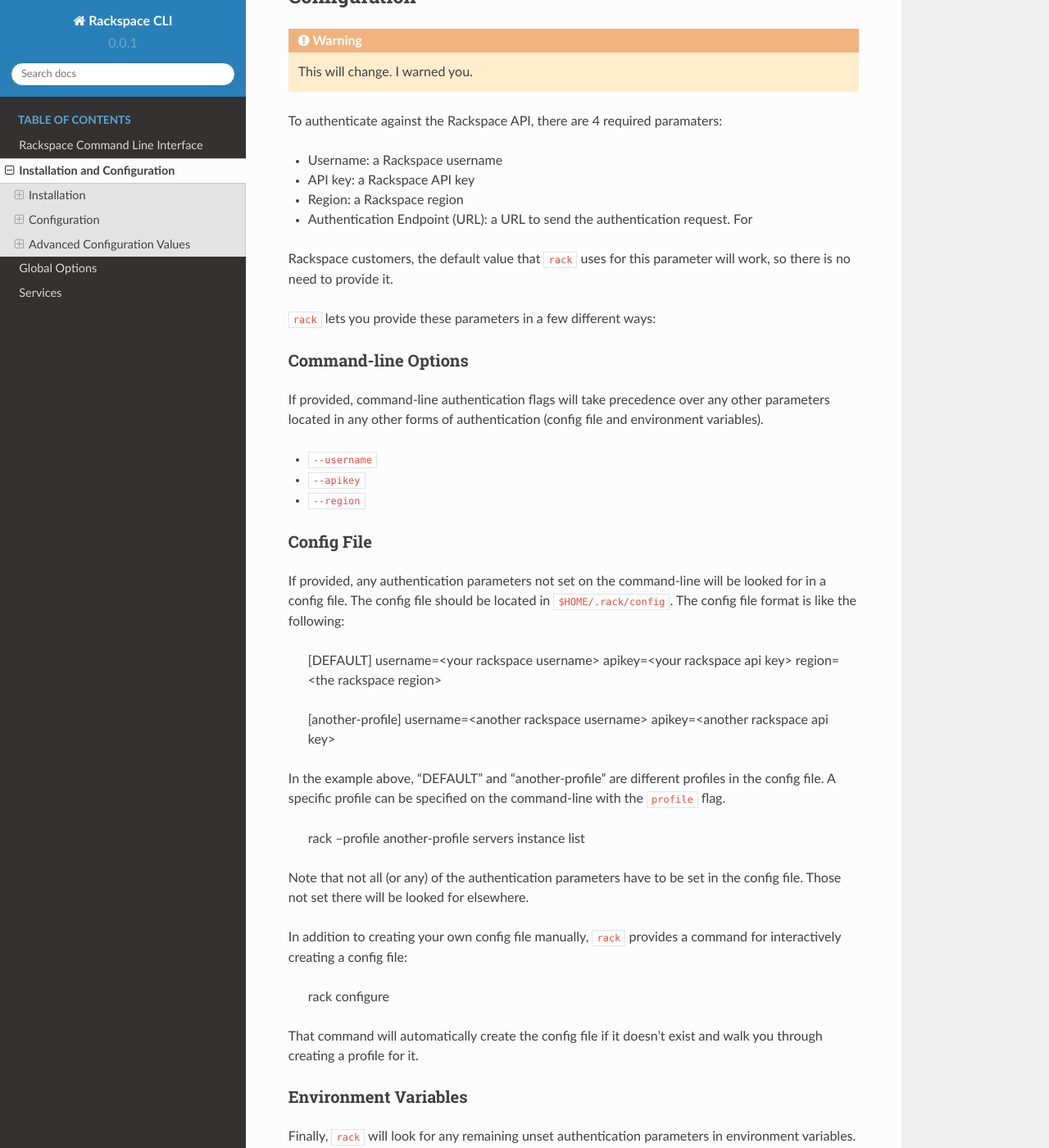
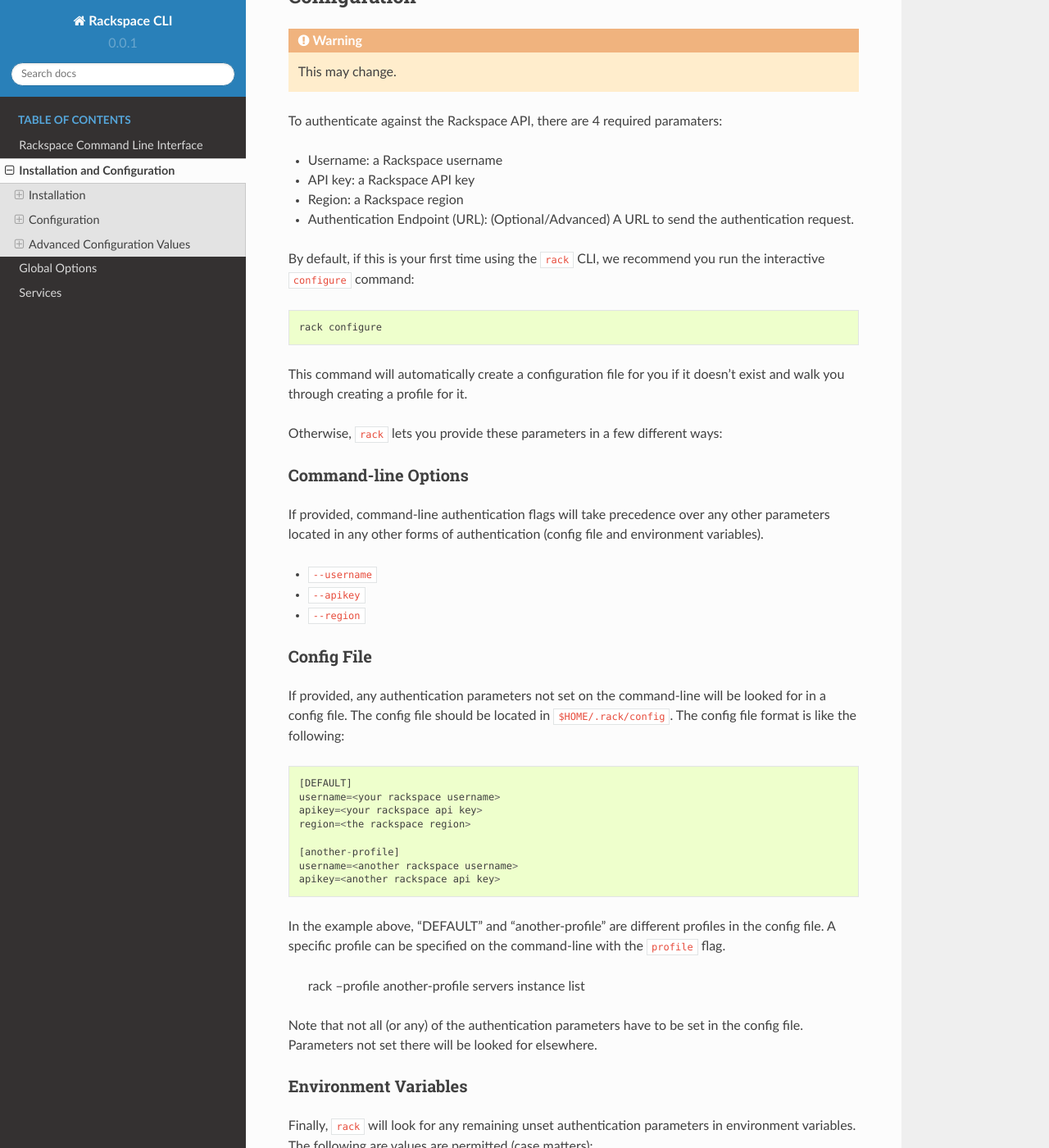
Before and after one commit to rackspace/rack, a Sphinx documentation site: the page built from docs/configuration.rst, in a window 1280 px wide and 1400 px high, scrolled down 1425 px. Shown: the whole window at 82% size. Built offline with Sphinx 7.4.7 and the Read the Docs theme 2.0.0, drawn with Linux system fonts in a browser that asks for light colours; some of the changed text lies outside the part shown.

Commit message:
fix configuration section up a little

```diff
--- a/docs/configuration.rst
+++ b/docs/configuration.rst
@@ -54,18 +54,25 @@
 Configuration
 -------------
 
-.. warning:: This will change. I warned you.
+.. warning:: This may change.
 
 To authenticate against the Rackspace API, there are 4 required paramaters:
 
 * Username: a Rackspace username
 * API key: a Rackspace API key
 * Region: a Rackspace region
-* Authentication Endpoint (URL): a URL to send the authentication request. For
-Rackspace customers, the default value that ``rack`` uses for this parameter
-will work, so there is no need to provide it.
+* Authentication Endpoint (URL): (Optional/Advanced) A URL to send the authentication request.
 
-``rack`` lets you provide these parameters in a few different ways:
+
+By default, if this is your first time using the ``rack`` CLI, we recommend you
+run the interactive ``configure`` command::
+
+    rack configure
+
+This command will automatically create a configuration file for you if it
+doesn't exist and walk you through creating a profile for it.
+
+Otherwise, ``rack`` lets you provide these parameters in a few different ways:
 
 Command-line Options
 ^^^^^^^^^^^^^^^^^^^^
@@ -83,7 +90,7 @@
 
 If provided, any authentication parameters not set on the command-line will be
 looked for in a config file. The config file should be located in ``$HOME/.rack/config``.
-The config file format is like the following:
+The config file format is like the following::
 
     [DEFAULT]
     username=<your rackspace username>
@@ -101,15 +108,8 @@
     rack --profile another-profile servers instance list
 
 Note that not all (or any) of the authentication parameters
-have to be set in the config file. Those not set there will be looked for elsewhere.
+have to be set in the config file. Parameters not set there will be looked for elsewhere.
 
-In addition to creating your own config file manually, ``rack`` provides a command
-for interactively creating a config file:
-
-    rack configure
-
-That command will automatically create the config file if it doesn't exist and
-walk you through creating a profile for it.
 
 Environment Variables
 ^^^^^^^^^^^^^^^^^^^^^
@@ -135,7 +135,7 @@
 
 You can get your API key by logging into the `Cloud Control panel`_ and clicking
 on *account -> account settings* and clicking "show" next to "API Key". Be careful;
-this key is special. Don't share it! [#]_ [#]_
+this key is special. Don't share it!
 
 Advanced Configuration Values
 -----------------------------
@@ -156,12 +156,7 @@
 config file profile. In either case, the parameter name will be ``authurl``.
 
 
-.. [#] **No, seriously** - don't share it, don't check it into source control, the API
-      gives anyone who has it god-like powers. We've accidentally shared it in the
-      past and literally had a rip in space-time that sucked us into an alternate
-      dimension that has mutant pug overlords. Please save us.
 
-.. [#] Hush now human. No tears. Only sleep.
 
 .. _go: https://golang.org/
 .. _Mac OSX (64 bit): https://ba7db30ac3f206168dbb-7f12cbe7f0a328a153fa25953cbec5f2.ssl.cf5.rackcdn.com/Darwin/amd64/rack
```
